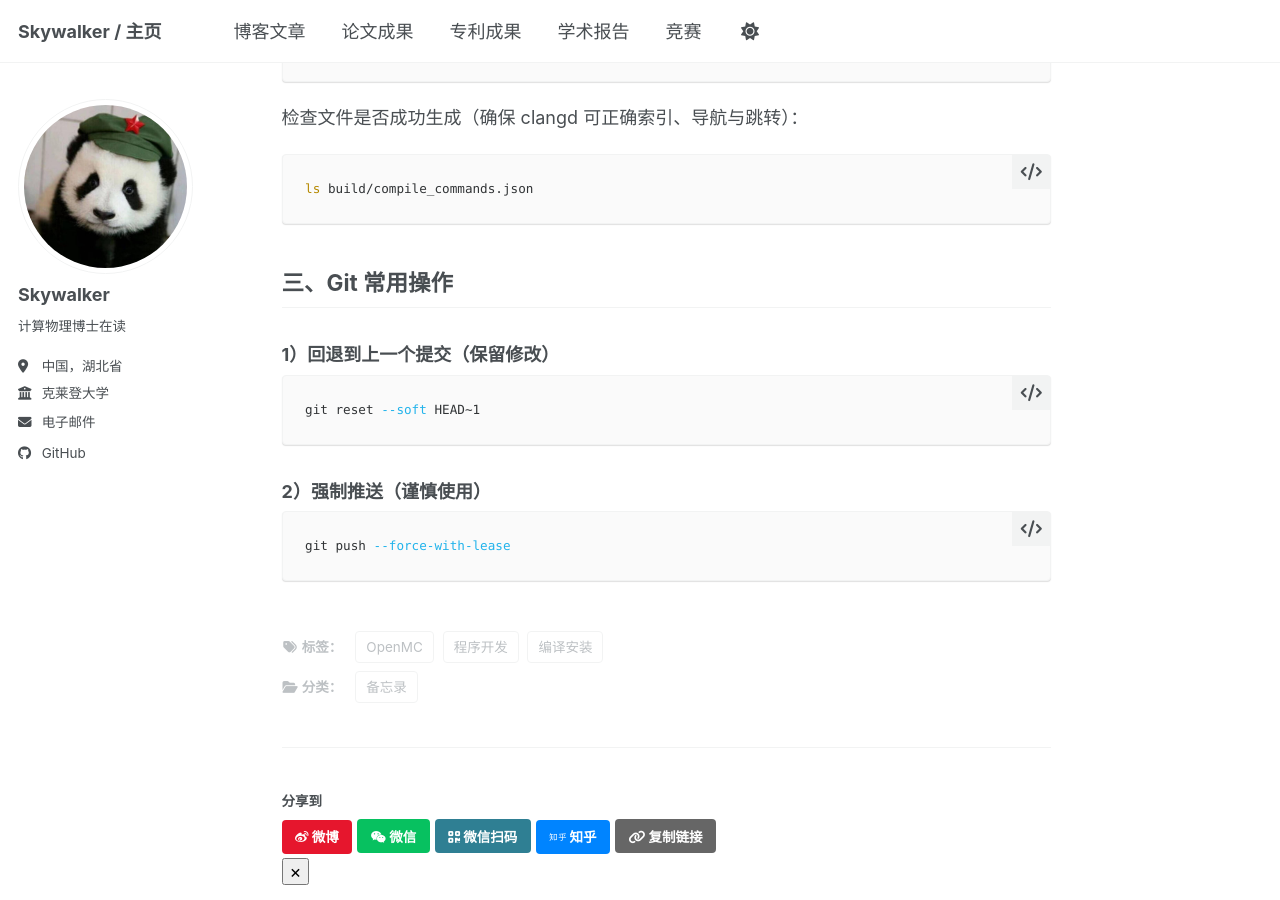
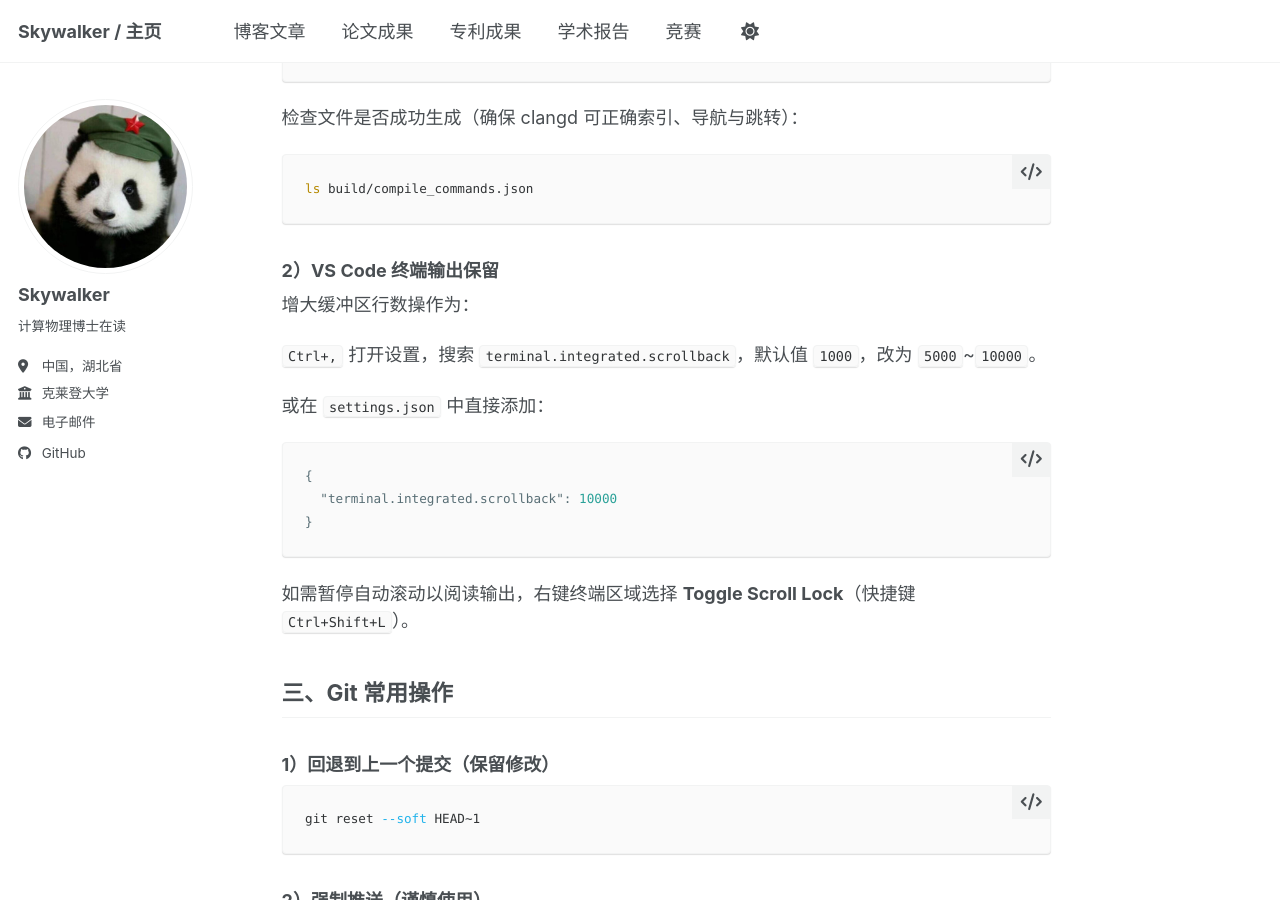
Before and after one commit to cn-skywalker/cn-skywalker.github.io, a Jekyll site: the page built from _posts/2026-03-10-OpenMC常用编译命令与技巧.md, in a window 1280 px wide and 900 px high, scrolled down 2037 px. Built offline with Jekyll 4.4.1, drawn with Linux system fonts in a browser that asks for light colours; a script bundle is joined from its source files by our own code; library files that are not in the unit come from our copies.

Commit message:
博客:更新vscode终端输出保存技巧

````diff
--- a/_posts/2026-03-10-OpenMC常用编译命令与技巧.md
+++ b/_posts/2026-03-10-OpenMC常用编译命令与技巧.md
@@ -93,6 +93,22 @@ cmake -S . -B build -DCMAKE_EXPORT_COMPILE_COMMANDS=ON
 ls build/compile_commands.json
 ```
 
+### 2）VS Code 终端输出保留
+
+增大缓冲区行数操作为：
+
+`Ctrl+,` 打开设置，搜索 `terminal.integrated.scrollback`，默认值 `1000`，改为 `5000`~`10000`。
+
+或在 `settings.json` 中直接添加：
+
+```json
+{
+  "terminal.integrated.scrollback": 10000
+}
+```
+
+如需暂停自动滚动以阅读输出，右键终端区域选择 **Toggle Scroll Lock**（快捷键 `Ctrl+Shift+L`）。
+
 ## 三、Git 常用操作
 
 ### 1）回退到上一个提交（保留修改）
````
